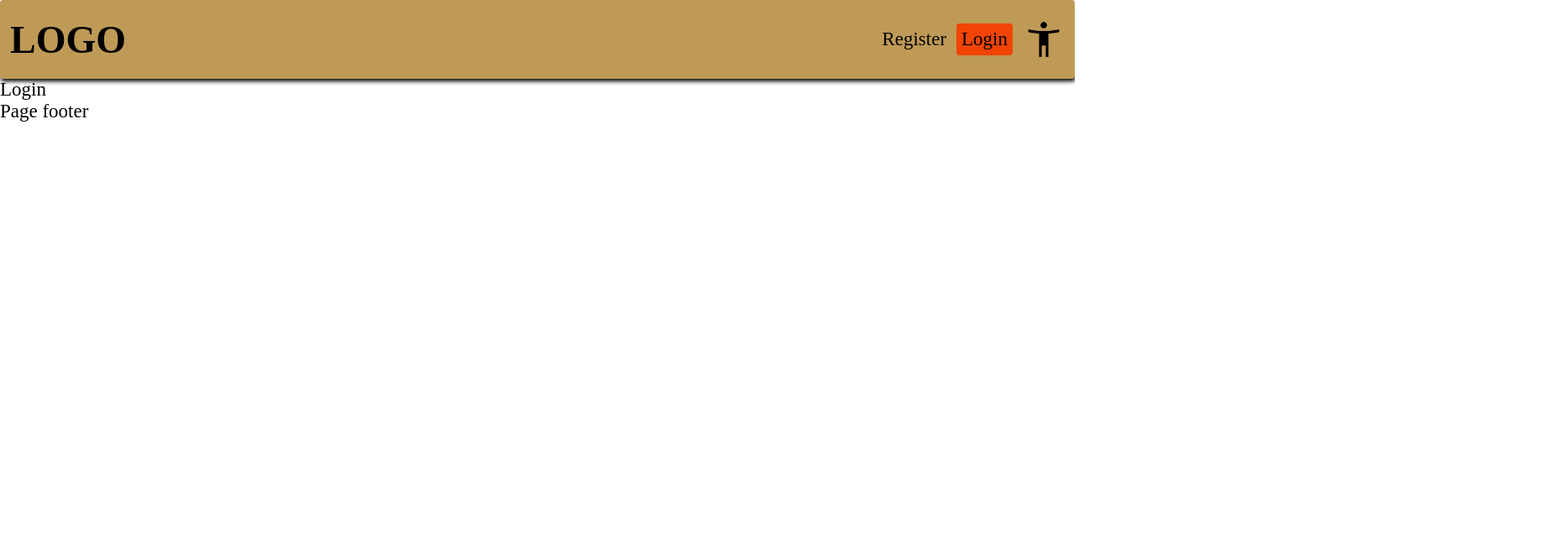
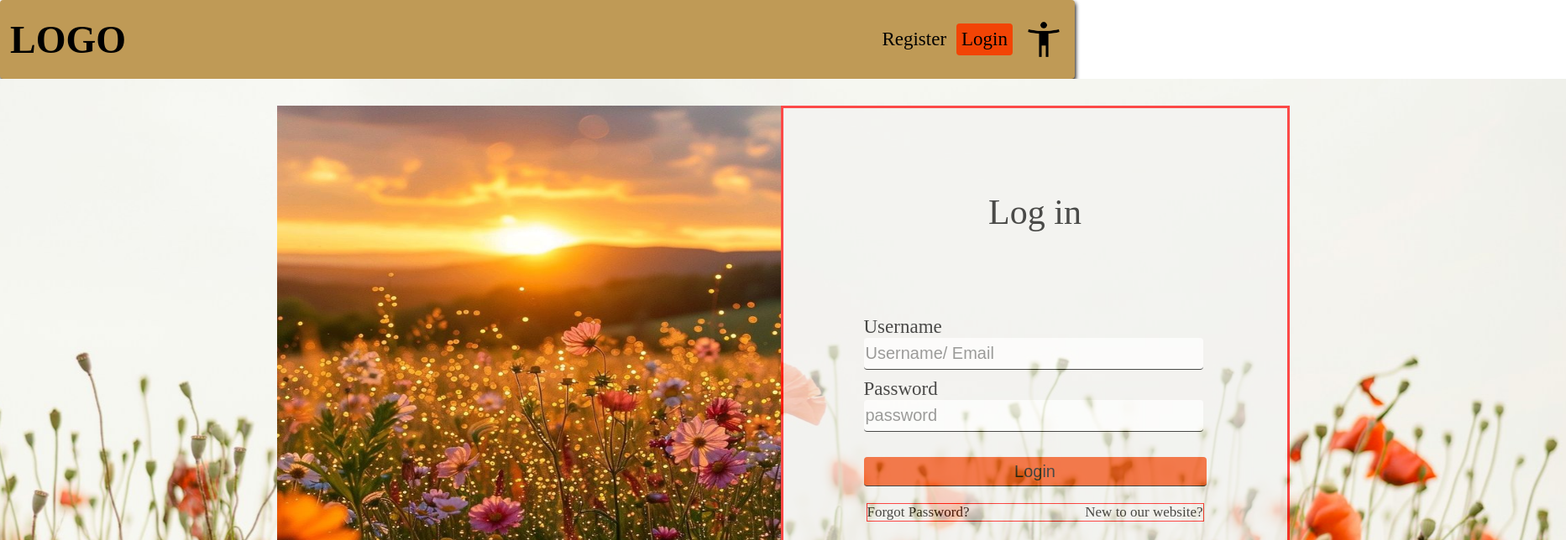
Before and after one commit to Dnash1290/mock_2, a React (Create React App) app: page /login in a window 1280 px wide. Shown: the top 644 px of the page at 84% size, 1865 px wide, since content can reach past the window. Built offline with nearby package versions, Linux system fonts and the light colour scheme.

Commit message:
added log in page which gets the inputs

```diff
--- a/src/Pages.js
+++ b/src/Pages.js
@@ -1,6 +1,7 @@
 import Register from "./Pages/Auth/Register";
 import Login from "./Pages/Auth/Login";
 import Home from "./Pages/Home/Home";
+import WeatherPage from "./Pages/WeatherPage/WeatherPage";
 import {Routes, Route} from "react-router-dom"
 
 export default function Pages(){
@@ -10,6 +11,7 @@ export default function Pages(){
                 <Route path="/" element={<Home/>}/>
                 <Route path="/login" element={<Login/>}/>
                 <Route path="/register" element={<Register/>}/>
+                <Route path="/search" element={<WeatherPage/>}/>
             </Routes>
         </div>
     )
--- a/src/Pages/Auth/Auth.css
+++ b/src/Pages/Auth/Auth.css
@@ -0,0 +1,75 @@
+#auth-container{
+    display: flex;
+    justify-content: center;
+
+    height: 800px;
+    margin-top: 32px;
+
+    img{
+        width: 600px;
+    }
+}
+
+
+#auth{
+
+    display: flex;
+    align-items: center;
+    flex-direction: column;
+
+    border: 3px solid red;
+    width: 600px;
+    background-color: var(--background);
+    filter: blur(100px);
+    filter: opacity(70%);
+
+}
+
+.auth-head-text{
+    margin: 100px;
+    font-size: 42px;
+}
+
+#auth-background{
+    display: flex;
+
+    height: 1000px;
+    width: 1865px;
+    background-image: url("../../Components/Images/Home_search_banner.jpg");
+    background-position: bottom;
+    justify-content: center;
+}
+
+
+.input-class, .auth-input-button {
+    width: 400px;
+    height: 35px;
+    font-size: 20px;
+    border-radius: 4px;
+    border: none;
+    border-bottom: 1px solid black;
+
+
+}
+
+.auth-input-button{
+    width:408px;
+    margin-top: 20px;
+    background-color: var(--main-colour);
+}
+
+.auth-input-text{
+    margin-bottom: 10px;
+}
+
+#auth-nav-links{
+    display: flex;
+    justify-content: space-between;
+    width: 400px;
+    margin-top: 20px;
+
+    border: 1px solid red;
+    a{
+        font-size: 17px;
+    }
+}
--- a/src/Pages/Auth/Login.js
+++ b/src/Pages/Auth/Login.js
@@ -1,5 +1,46 @@
+import "./Auth.css"
+import authImg from "../../Components/Images/flower_auth.jpg"
+import { useState } from "react"
+
 export default function Login(){
+    const [username, setUsername] = useState("")
+    const [password, setPassword] = useState ("")
+
     return(
-        <>Login</>
+        <div id="auth-background">
+            <div id="auth-container">
+                <img src={authImg}/>
+                <div id="auth">
+                    <div className="auth-head-text">Log in</div>
+                    <form>
+                        <div className="auth-input-text">Username
+                            <br/>
+                        <input
+                            className="input-class"
+                            type="email"
+                            placeholder="Username/ Email"
+                            value={username}
+                            onChange={(e)=> setUsername(e.target.value)}
+                        />
+                        </div>
+                        <div className="auth-input-text">Password
+                            <br/>
+                        <input
+                            className="input-class"
+                            type="password"
+                            placeholder="password"
+                            value={password}
+                            onChange={(e)=> setPassword(e.target.value)}
+                        />
+                        </div>
+                        <button className="auth-input-button" onClick={() =>alert([username, password])}>Login</button>
+                    </form>
+                    <div id="auth-nav-links">
+                        <a href="/" className="auth-nav">Forgot Password?</a>
+                        <a href="/register"  className="auth-nav">New to our website?</a>
+                    </div>
+                </div>
+            </div>
+        </div>
     )
 }
--- a/src/Pages/Home/Home.js
+++ b/src/Pages/Home/Home.js
@@ -14,11 +14,9 @@ export default function Home(){
                     value={searchLocation}
                     onChange={(e) => setSearchLocation(e.target.value)}
                 />
-                <button type="submit" onClick={
-                    () => alert(searchLocation)
-                }>
-
-                </button>
+                <a href="/search">
+                    <button type="submit" ></button>
+                </a>
             </form>
         </div>
     );
--- /dev/null
+++ b/src/Pages/WeatherPage/WeatherPage.js
@@ -0,0 +1,7 @@
+import "./WeatherPage.css"
+
+export default function WeatherPage(){
+    return(
+        <>WeatherPage</>
+    );
+}
```
Also changed, not shown: src/Components/Images/auth_banner.jpg (added), src/Components/Images/flower_auth.jpg (added), src/Pages/WeatherPage/WeatherPage.css (added).
